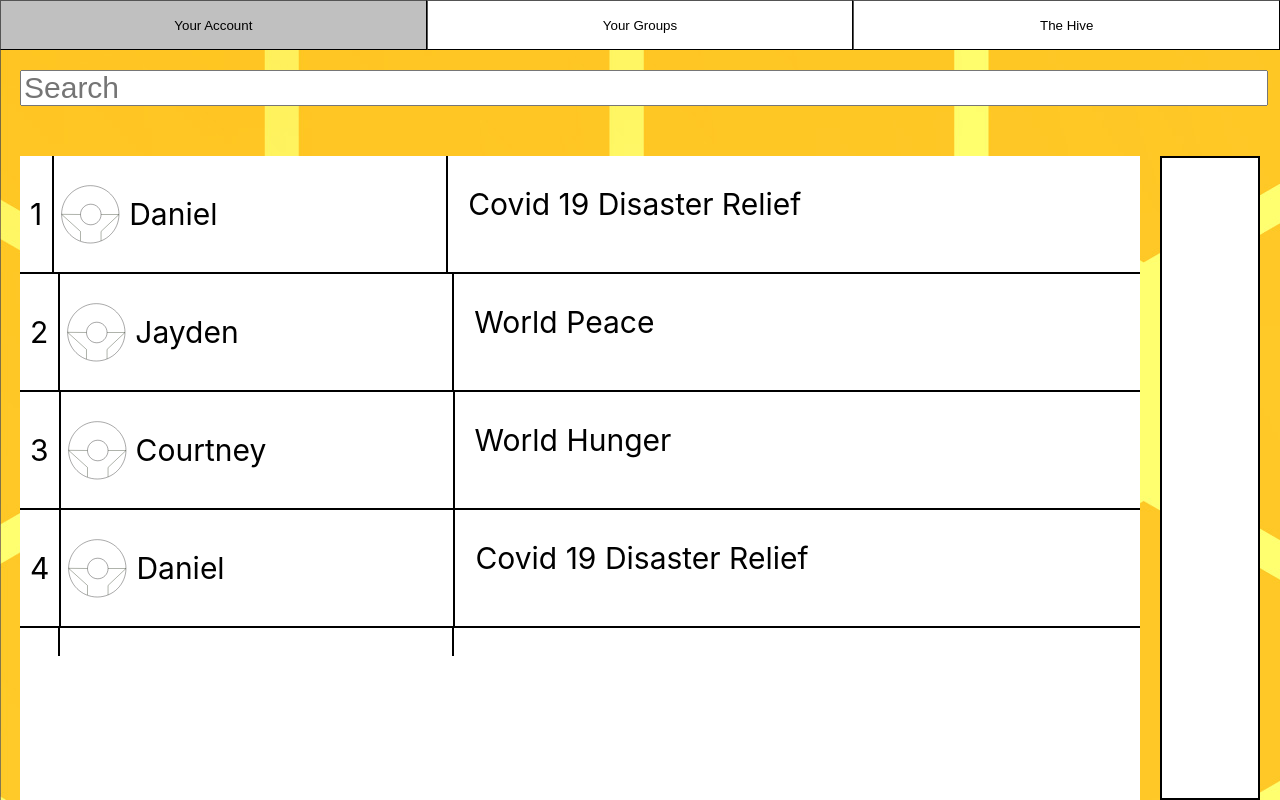
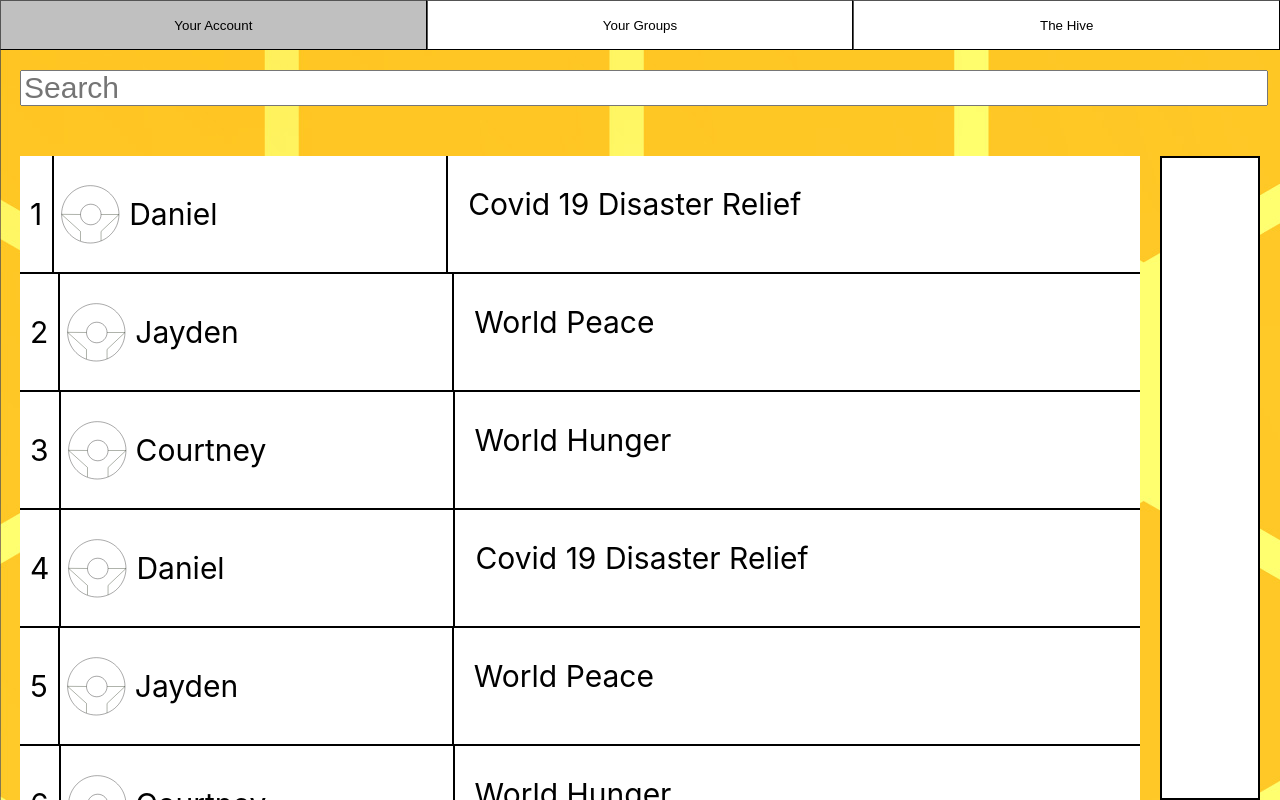
Before and after one commit to danield33/the_hive, a React (Create React App) app: page / in a window 1280 px wide. Shown: the top 800 px of the page. Built offline with nearby package versions, Linux system fonts and the light colour scheme.

Commit message:
Fixed list style where it kept going with nothing there

```diff
--- a/src/App.js
+++ b/src/App.js
@@ -44,7 +44,8 @@ const data = [
 
 function App() {
     return (
-        <body>
+        <div>
+
             <NavigationBar items={["Your Account", "Your Groups", "The Hive"]}/>
 
             <div style={{padding: 20}}>
@@ -69,8 +70,7 @@ function App() {
 
             </div>
 
-
-        </body>
+        </div>
 
     );
 }
--- a/src/components/ForumList.js
+++ b/src/components/ForumList.js
@@ -7,18 +7,18 @@ export function ForumList({data = []}) {
 
     const {height} = useWindowDimensions();
     return (
-        <div className={'forumList'}>
 
-            <div style={{
-                height:500,
+        <div
+            className={'forumList'}
+            style={{
+                height: '100%',
                 overflowY: 'scroll',
             }}>
-                {
-                    data.map((i, j) => <ForumPostCell key={j} item={{...i, index: j}}/>)
-                }
-
-            </div>
+            {
+                data.map((i, j) => <ForumPostCell key={j} item={{...i, index: j}}/>)
+            }
 
         </div>
+
     );
 }
```
Lines whose indentation alone changed are shown as unchanged.
